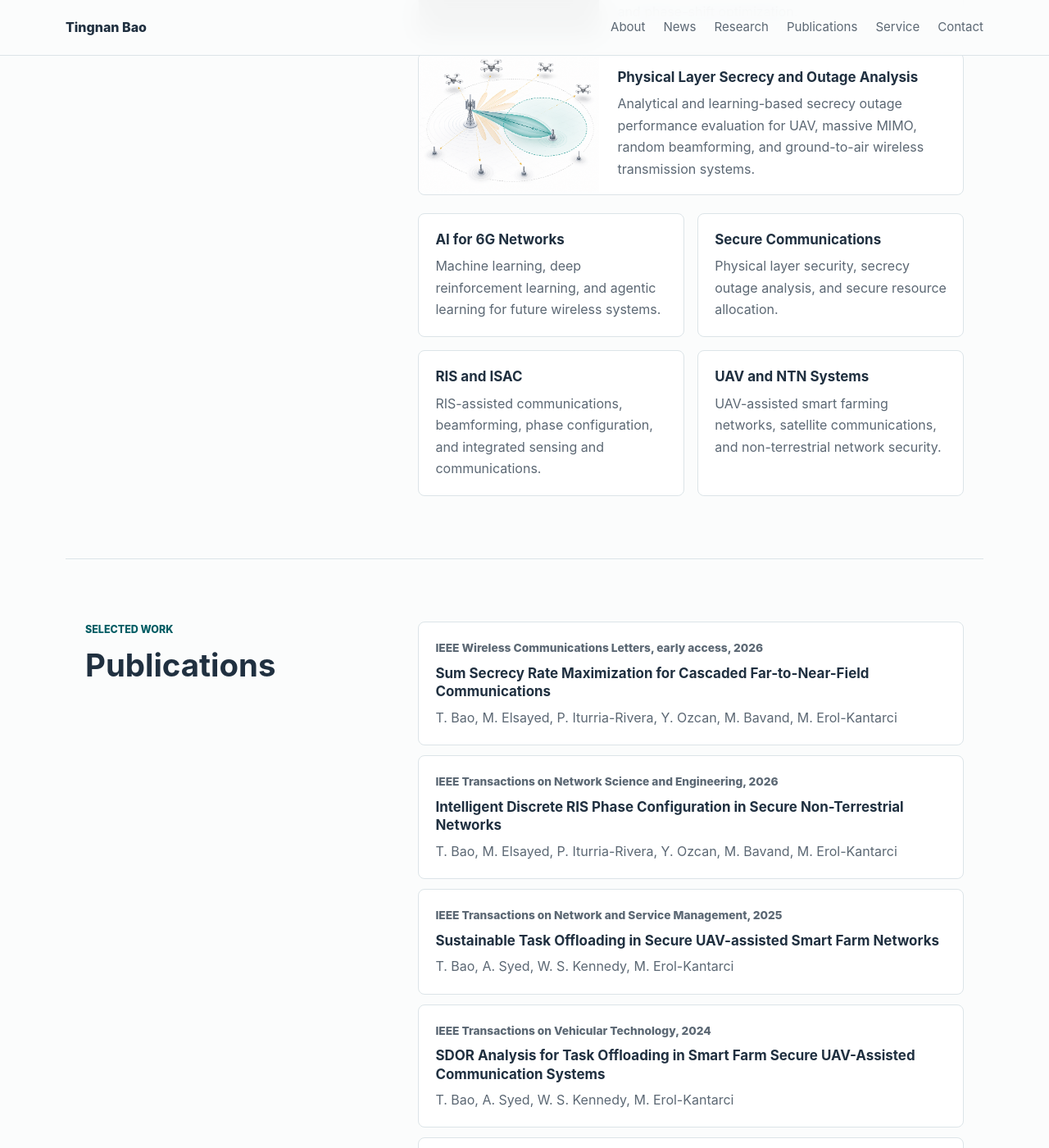
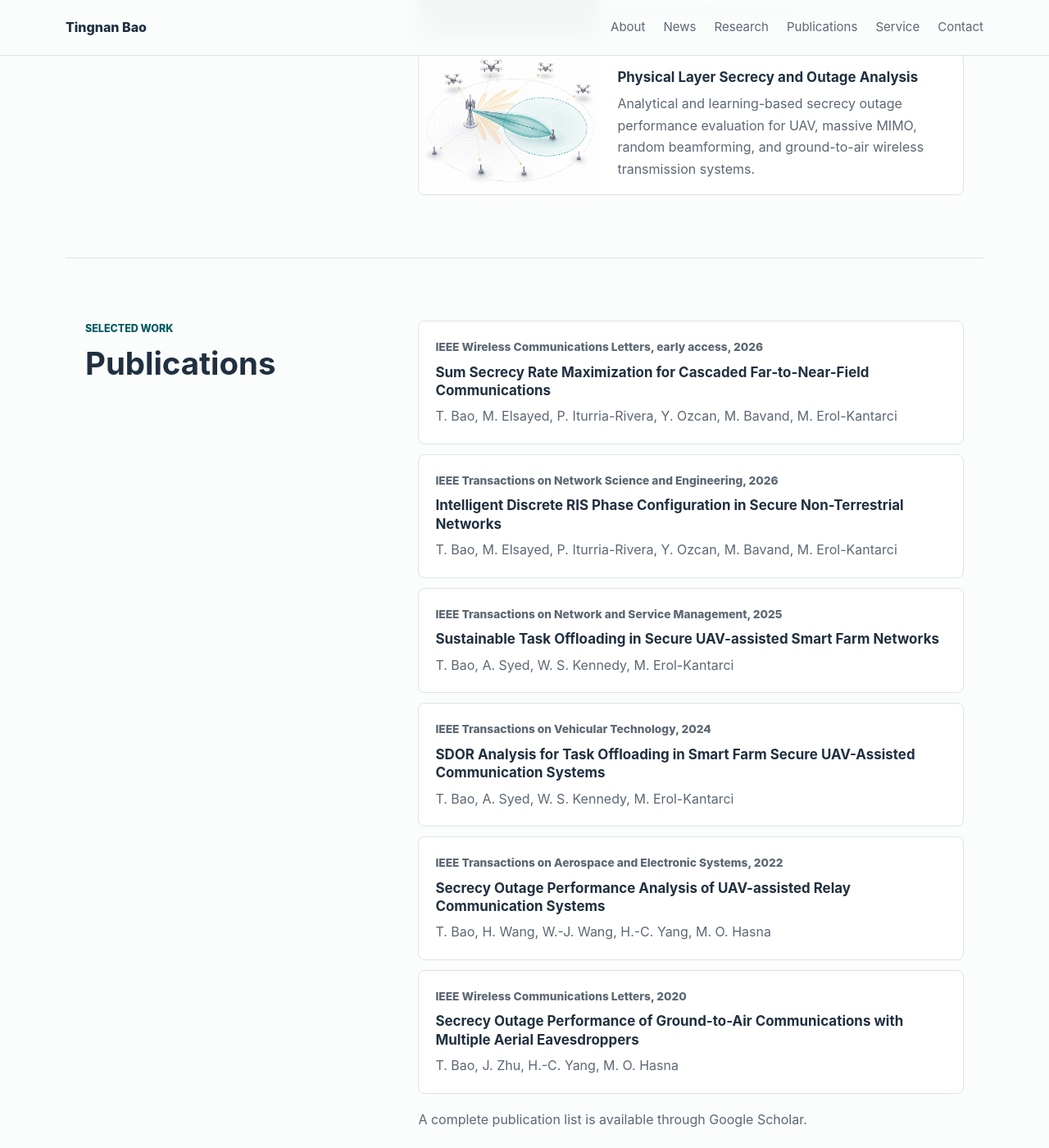
Before and after one commit to ttnbao/ttnbao.github.io, a Jekyll site: the page built from index.html, in a window 1280 px wide and 1400 px high, scrolled down 1899 px. Shown: the whole window at 82% size. Built offline with Jekyll 4.4.1, drawn with Linux system fonts in a browser that asks for light colours; grey boxes are pictures that could not be loaded.

Commit message:
Remove duplicate research interest cards

```diff
--- a/_data/profile.yml
+++ b/_data/profile.yml
@@ -25,16 +25,6 @@ research_projects:
     image: /assets/research/physical-layer-secrecy.png
     alt: Illustration of physical layer secrecy in wireless communications
     text: Analytical and learning-based secrecy outage performance evaluation for UAV, massive MIMO, random beamforming, and ground-to-air wireless transmission systems.
-
-research_interests:
-  - title: AI for 6G Networks
-    text: Machine learning, deep reinforcement learning, and agentic learning for future wireless systems.
-  - title: Secure Communications
-    text: Physical layer security, secrecy outage analysis, and secure resource allocation.
-  - title: RIS and ISAC
-    text: RIS-assisted communications, beamforming, phase configuration, and integrated sensing and communications.
-  - title: UAV and NTN Systems
-    text: UAV-assisted smart farming networks, satellite communications, and non-terrestrial network security.
 
 publications:
   - venue: IEEE Wireless Communications Letters, early access, 2026
--- a/assets/css/main.css
+++ b/assets/css/main.css
@@ -280,10 +280,6 @@ h3 {
   color: var(--muted);
 }
 
-.compact-grid {
-  margin-top: 22px;
-}
-
 .publication-list {
   display: grid;
   gap: 12px;
--- a/index.html
+++ b/index.html
@@ -69,14 +69,6 @@ title: Academic Homepage
         </article>
       {% endfor %}
     </div>
-    <div class="research-grid compact-grid" aria-label="Research interests">
-      {% for item in site.data.profile.research_interests %}
-        <article>
-          <h3>{{ item.title }}</h3>
-          <p>{{ item.text }}</p>
-        </article>
-      {% endfor %}
-    </div>
   </div>
 </section>
 
```
